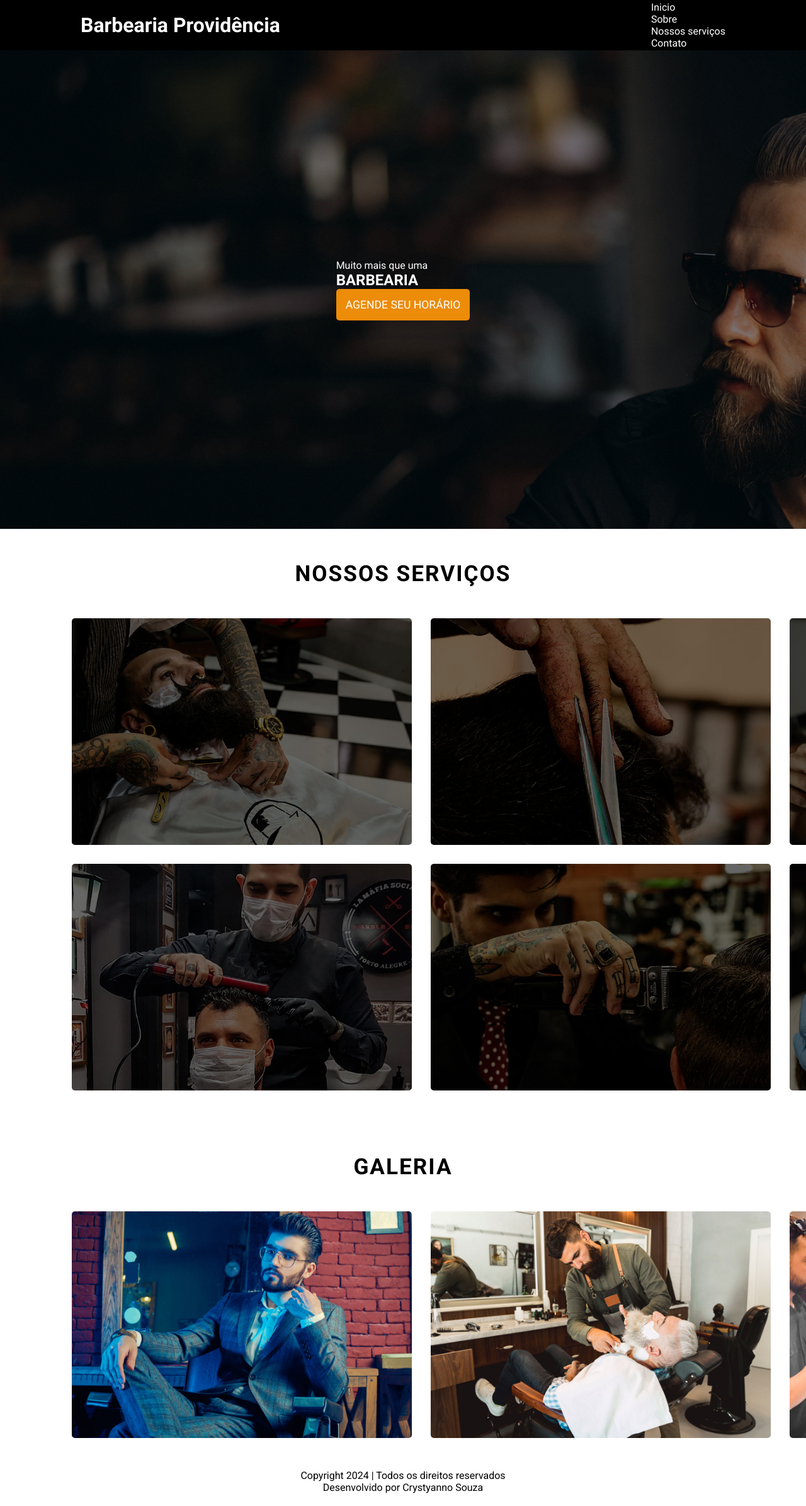
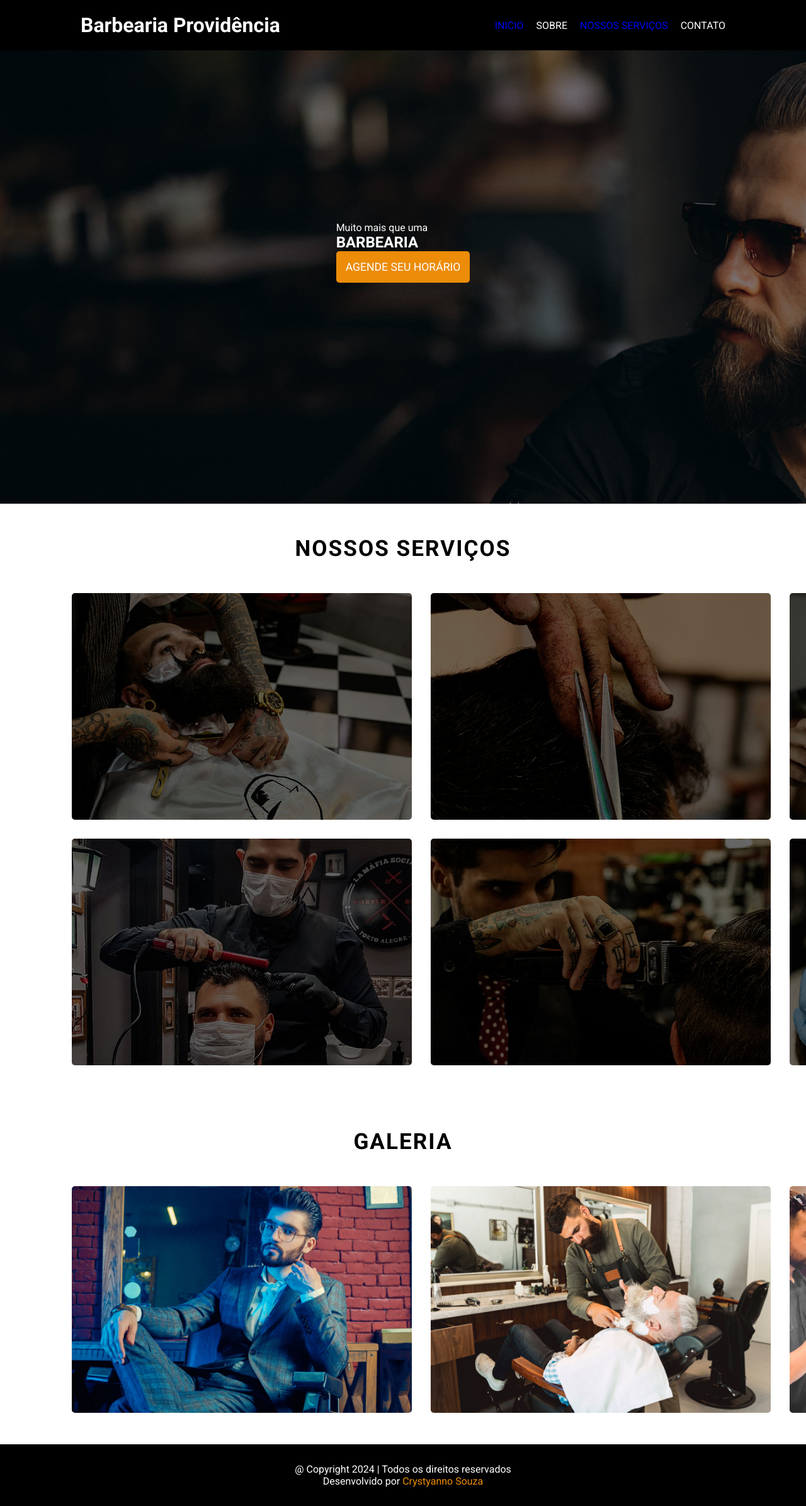
Before and after one commit to Crystyanno/barbearia-providencia, a plain HTML site: page index.html in a window 1280 px wide. Shown: the top 2392 px of the page at 63% size. Drawn offline with Linux system fonts and the light colour scheme.

Commit message:
add mobile initial

```diff
--- /dev/null
+++ b/assets/styles/mobile.css
@@ -0,0 +1,25 @@
+#navabr {
+    height: 180px;
+}
+
+#navbar-container {
+    flex-direction: column;
+    padding: 20px 0;
+}
+
+#navbar-items {
+    flex-direction: column;
+    text-align: center;
+}
+
+#navbar-items li:nth-child(2) {
+    border-top:  1px solid var(--background-secundadrio);
+}
+
+#features-container {
+    grid-template-columns: 1fr;
+}
+
+#features-container ,feature:nth-child(2) {
+    margin: 15px 0;
+}
--- a/assets/styles/style.css
+++ b/assets/styles/style.css
@@ -40,6 +40,7 @@ body {
     background: var(--background-primary);
     color: var(--text-color);
     height: 80px;
+    position: fixed;
 }
 
 #navbar-container {
@@ -55,10 +56,11 @@ body {
     font-size: 2rem;
 }
 
-#navbar-items {
+.navbar-items {
     display: flex;
     justify-content: space-between ;
     text-transform: uppercase;
+    gap: 20px;
 }
 
 #navbar-items li {
@@ -66,7 +68,7 @@ body {
 }
 
 #showcase {
-    height: 95vh;
+    height: 100vh;
     display: flex;
     justify-content: center;
     align-items: center;
@@ -105,6 +107,8 @@ body {
     justify-items: center;
 }
 
+
+
 .servico-image {
     display: inline-block;
     width: 540px;
@@ -130,9 +134,16 @@ body {
     width: 540px;
     height: 360px;
     border-radius: 5px;
+    justify-items: center;
 }
 
 #footer {
-    align-items: center;
+    background: var(--background-primary);
+    color: var(--text-color);
+    padding: 30px;
     text-align: center;
 }
+
+#footer span {
+    color: var(--button-color);
+}
--- a/index.html
+++ b/index.html
@@ -11,6 +11,7 @@
     <meta name="viewport" content="width=device-width, initial-scale=1.0">
     <link rel="stylesheet" href="assets/styles/root.css">
     <link rel="stylesheet" href="assets/styles/style.css">
+    <link rel="stylesheet" media="screen and (max-width:768px)" href="assets/styles/mobile.css">
     <title>Barbearia Providência</title>
     <link rel="shortcut icon" href="assets/images/penteado.png" type="image/x-icon" />
 </head>
@@ -20,10 +21,10 @@
         <div id="navbar-container">
             <h1 class="logo">Barbearia Providência</h1>
             <ul class="navbar-items">
-                <li>Inicio</li>
-                <li>Sobre</li>
-                <li>Nossos serviços</li>
-                <li>Contato</li>
+                <li><a href="#showcase">Inicio</a></li>
+                <li><a href=""></a>Sobre</li>
+                <li><a href="#servicos">Nossos serviços</a></li>
+                <li><a href=""></a>Contato</li>
             </ul>
         </div>
     </nav>
@@ -62,8 +63,8 @@
     </section>
 
     <footer id="footer">
-        <p>Copyright 2024 | Todos os direitos reservados</p>
-        <p>Desenvolvido por Crystyanno Souza</p>
+        <p>@ Copyright 2024 | Todos os direitos reservados</p>
+        <p>Desenvolvido por <span>Crystyanno Souza</span></p>
     </footer>
 
     <!--Fontawsome-->
```
